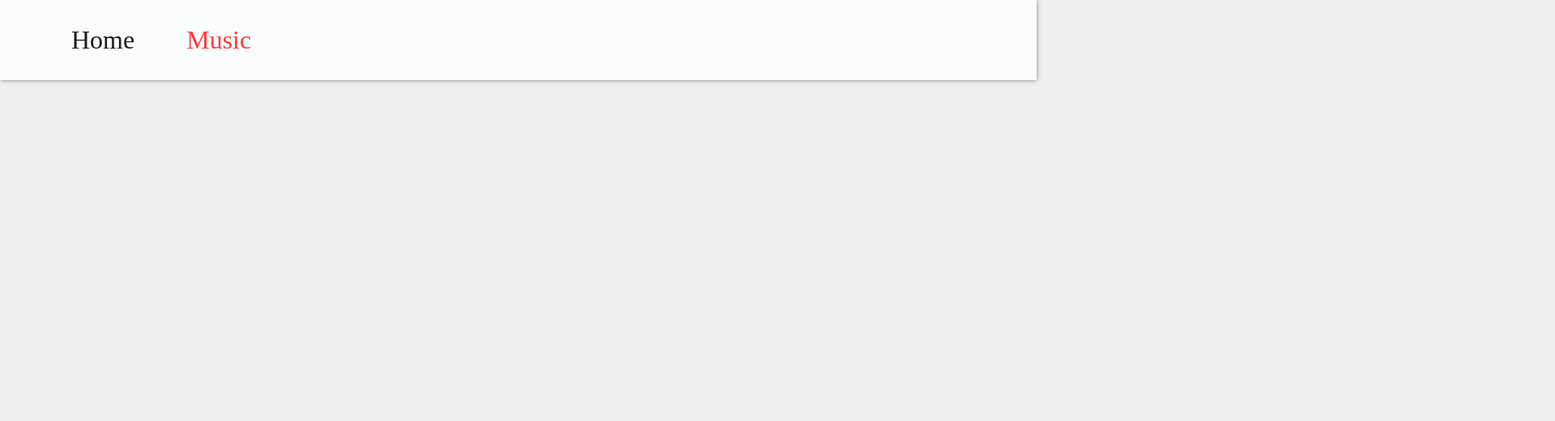
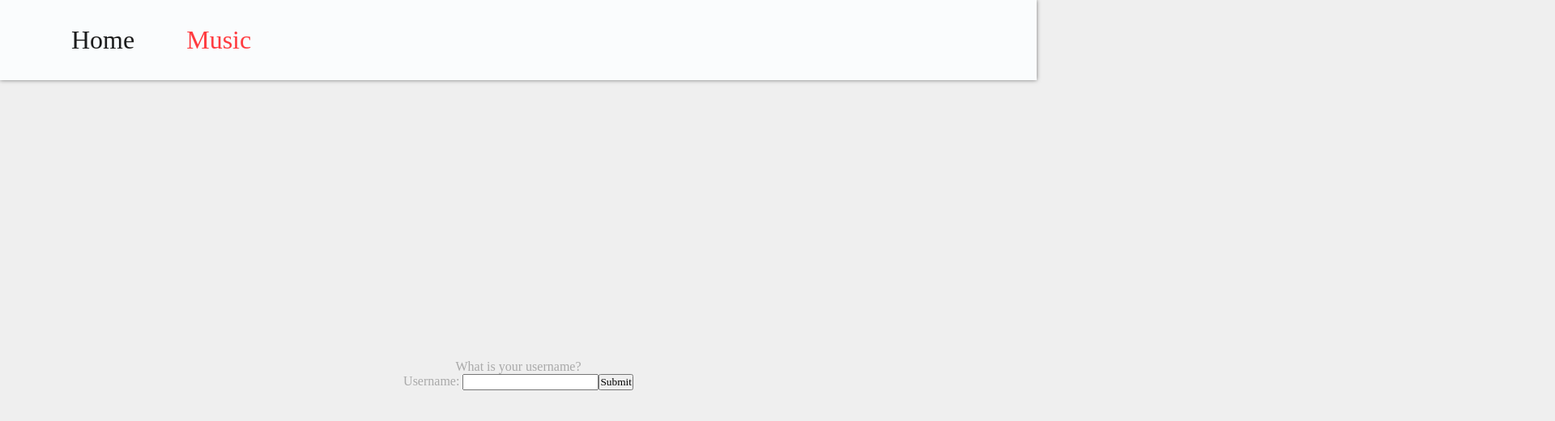
Before and after one commit to Is0toi/moosic, a React (Create React App) app in the folder moosic/: page /music in a window 1280 px wide. Shown: the top 520 px of the page at 81% size, 1920 px wide, since content can reach past the window. Built offline with nearby package versions, Linux system fonts and the light colour scheme.

Commit message:
USERNAME WORKS
Everything is aligned and beautiful with transitions. There's even local storage to remember the username

```diff
--- a/moosic/src/App.css
+++ b/moosic/src/App.css
@@ -28,8 +28,17 @@ section {
     align-content: center;
     min-height: 150vh;
     margin-bottom: 200px;
+}
 
+.next{
+    place-items: center;
+    align-content: center;
+    margin-bottom: 60px;
+    width:100%;
+    text-align:center;
+    transition:all 1s
 }
+
 
 .hidden {
     opacity: 0;
@@ -42,7 +51,6 @@ section {
 }
 
 .show {
-
     opacity: 1;
     filter: blur(0);
     transform: translateX(0);
@@ -71,12 +79,58 @@ section {
     text-align: center;
 }
 
-.join{
-    font-size:3em;
+.join {
+    font-size: 3em;
     margin-top: 20px;
-    padding:10px;
-    border-radius:5px;
-    color:#ff3b3f;
-    background:#EFEFEF;
-    border-color:#a9a9a9;
+    padding: 10px;
+    border-radius: 5px;
+    color: #ff3b3f;
+    background: #EFEFEF;
+    border-color: #a9a9a9;
 }
+
+
+@keyframes slideInOut {
+    0% {
+        opacity: 0;
+        transform: translateX(-100%);
+    }
+
+    10% {
+        opacity: 1;
+        transform: translateX(0);
+    }
+
+    90% {
+        opacity: 1;
+        transform: translateX(0);
+    }
+
+    100% {
+        opacity: 0;
+        transform: translateX(100%);
+    }
+}
+
+.start {
+    color: #565656;
+    font-size: 5em;
+    animation: slideInOut 3s ease-in-out forwards;
+    text-align:center;
+
+    /* NICE this makes it so that it doesn't stay on the screen the whole time */
+}
+
+.music{
+    display: flex;
+    flex-direction: column;
+    justify-content: center;
+    align-items: center;
+    min-height: 100vh;
+}
+
+.userName{
+    text-align:center;
+    margin:50px auto;
+
+}
--- a/moosic/src/component/Home.jsx
+++ b/moosic/src/component/Home.jsx
@@ -1,7 +1,10 @@
 import React, {useEffect} from 'react';
 import { Link } from 'react-router-dom';
 
+
 function Home() {
+
+
     useEffect(() => {
         const observer = new IntersectionObserver((entries) => {
             entries.forEach((entry) => {
--- /dev/null
+++ b/moosic/src/component/Input.jsx
@@ -0,0 +1,27 @@
+import React, { useState } from 'react'
+
+function Input({ onSubmit }) {
+
+
+    const [username, setUsername] = useState("");
+
+    const handleChange = (e) => {
+        setUsername(e.target.value);
+    }
+
+    const handleSubmit = () => {
+        if (username.trim()) {
+            onSubmit(username);
+        }
+    };
+    return (
+        <div className="userName">
+            <p>What is your username?</p>
+            <label>Username: </label>
+            <input className="username-text" value = {username} onChange = {handleChange}></input>
+            <button className="submit-button" onClick={handleSubmit}>Submit</button>
+        </div>
+    )
+}
+
+export default Input;
--- a/moosic/src/component/Music.jsx
+++ b/moosic/src/component/Music.jsx
@@ -1,11 +1,78 @@
-import React from 'react'
+import React, { useEffect, useState } from 'react';
+import UsernameInput from './Input';
+
 
 function Music() {
-  return (
-    <div>
-      <p>HIIIIIII</p>
-    </div>
-  )
+    console.log("Music component rendered");
+    const [showInput, setShowInput] = useState(false);
+    const [submittedUsername, setSubmittedUsername] = useState("");
+
+    useEffect(() => {
+        const observer = new IntersectionObserver((entries) => {
+            entries.forEach((entry) => {
+                if (entry.isIntersecting) {
+                    entry.target.classList.add('show');
+                } else {
+                    entry.target.classList.remove('show');
+                }
+            });
+        });
+
+        const hiddenElements = document.querySelectorAll('.next');
+        hiddenElements.forEach((el) => observer.observe(el));
+
+        return () => {
+            hiddenElements.forEach((el) => observer.unobserve(el));
+        };
+    }, []);
+
+    useEffect(() => {
+        const timer = setTimeout(() => {
+            setShowInput(true);
+        }, 3000);
+        // 3 seconds of timeout
+
+        return () => clearTimeout(timer);
+    }, []);
+
+    const handleUsernameSubmit = (username) => {
+        setSubmittedUsername(username);
+        localStorage.setItem("username", username);
+
+        // Will be saved now REMOVED FOR NOW
+    };
+
+    useEffect(() => {
+        const savedUsername = localStorage.getItem("username");
+        if (savedUsername) {
+            setSubmittedUsername(savedUsername);
+            setShowInput(false);
+        }
+    }, []);
+
+    return (
+
+        <div className="music" >
+            <div className="start">
+                <h1 >Let's get started</h1>
+            </div>
+            <div className="next">
+                {showInput && !submittedUsername && (
+                    <UsernameInput onSubmit={handleUsernameSubmit} />
+                )}
+            </div>
+
+            {submittedUsername && (
+                <div className="next">
+                    <div className="start">
+                        <h2> Welcome, {submittedUsername}</h2>
+                        <p> We're glad to have you</p>
+                    </div>
+                </div>
+            )}
+            {/* <input type="file" /> This can be used so that the user can input a song instead of me paying for an api... */}
+        </div>
+    )
 }
 
 export default Music;
```
